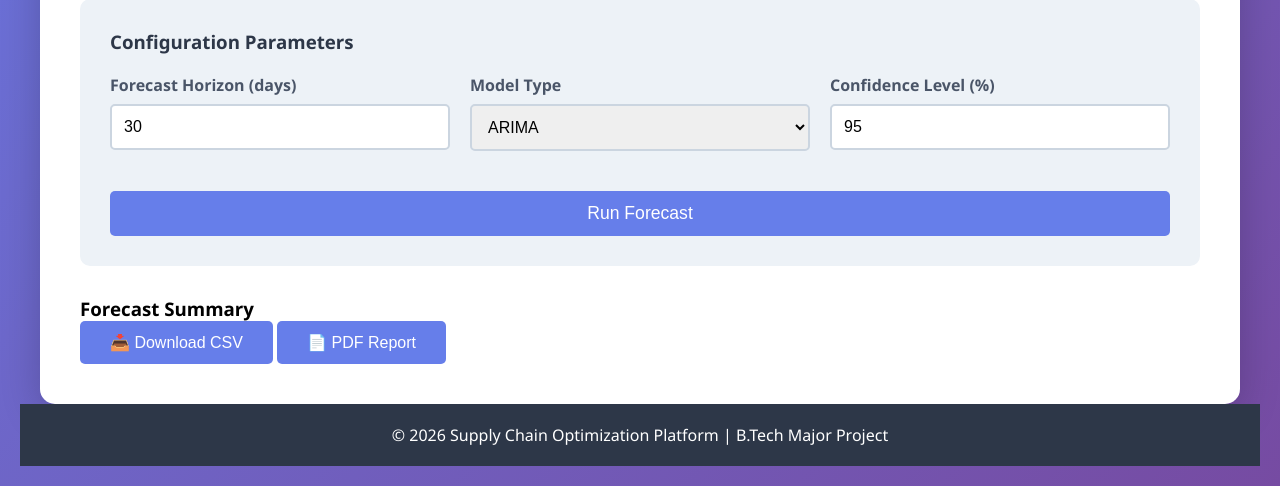
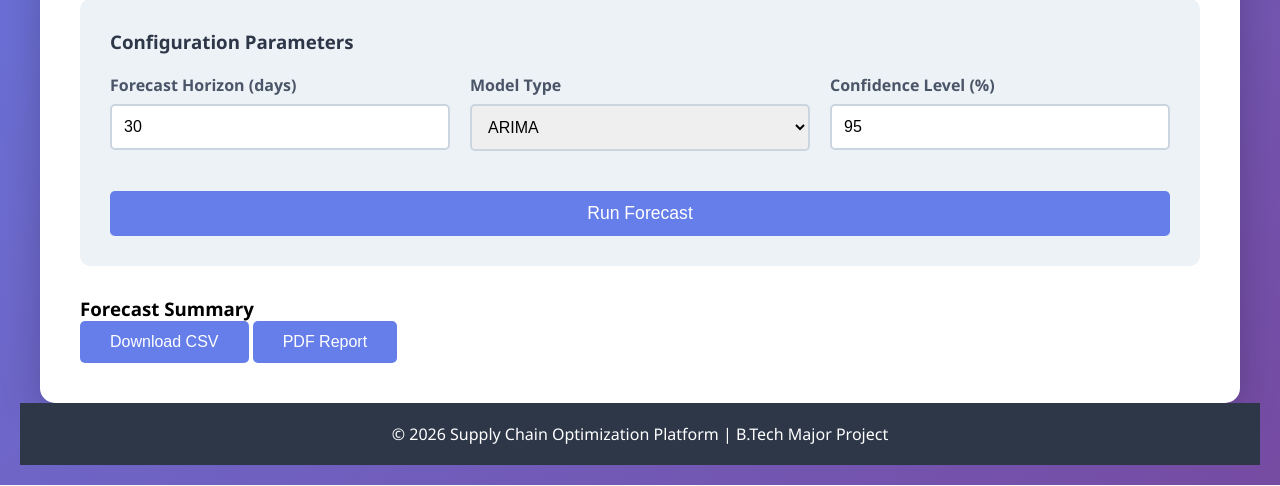
Before and after one commit to NeelDelivala/SupplyChain-MajorProject, a Flask app: page /demand-forecasting in a window 1280 px wide. Shown: the part 738-1224 px from the top of the page. Run offline with Flask 3, Linux system fonts and the light colour scheme; the visitor is signed in with stand-in values (Sample User, id 1); parts of the project's set-up code (start-up, migrations or seed data) failed here and were passed over.

Commit message:
Update button labels in demand forecasting template

```diff
--- a/templates/demand_forecasting.html
+++ b/templates/demand_forecasting.html
@@ -117,8 +117,8 @@
                 <div class="table-container"></div>
             </div>
             <div class="download-section">
-                <button onclick="downloadResults()" class="btn btn-primary">📥 Download CSV</button>
-                <button onclick="downloadReport()" class="btn btn-secondary">📄 PDF Report</button>
+                <button onclick="downloadResults()" class="btn btn-primary">Download CSV</button>
+                <button onclick="downloadReport()" class="btn btn-secondary">PDF Report</button>
             </div>
 
         </div>
```
